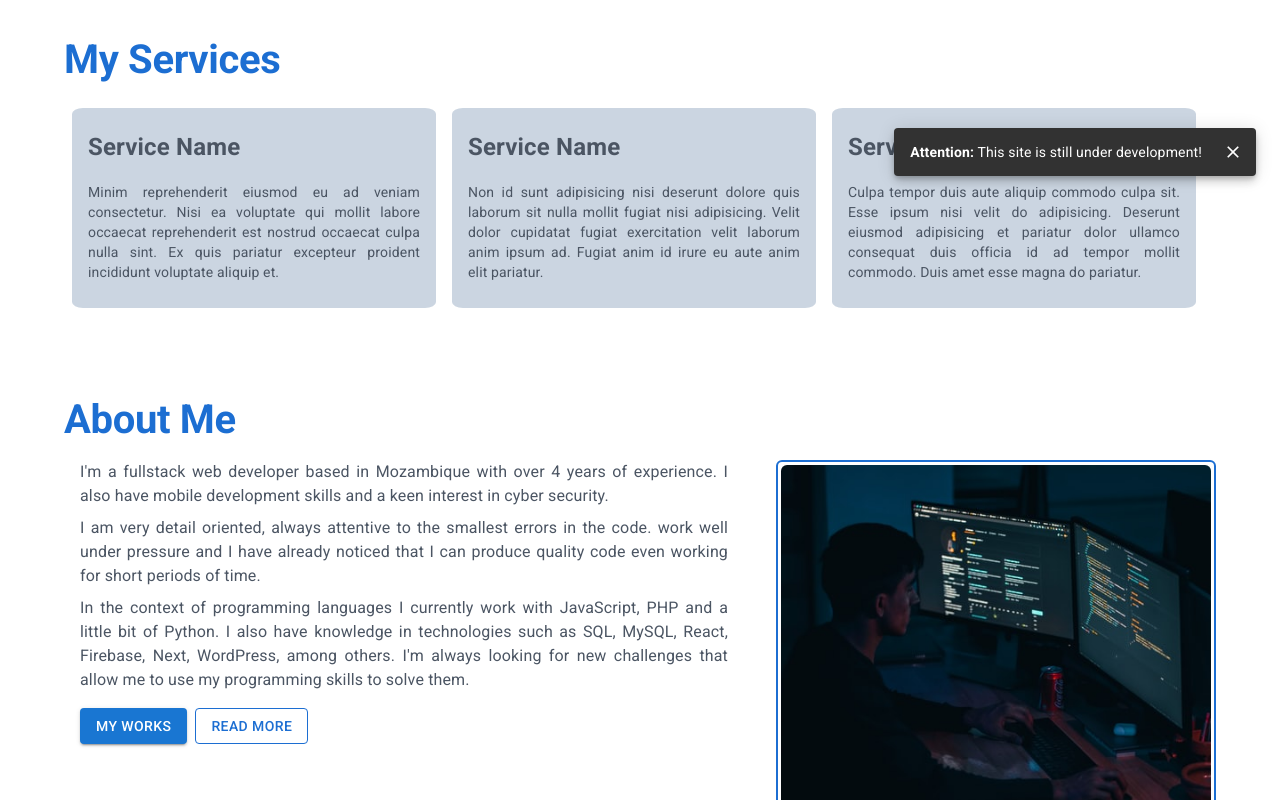
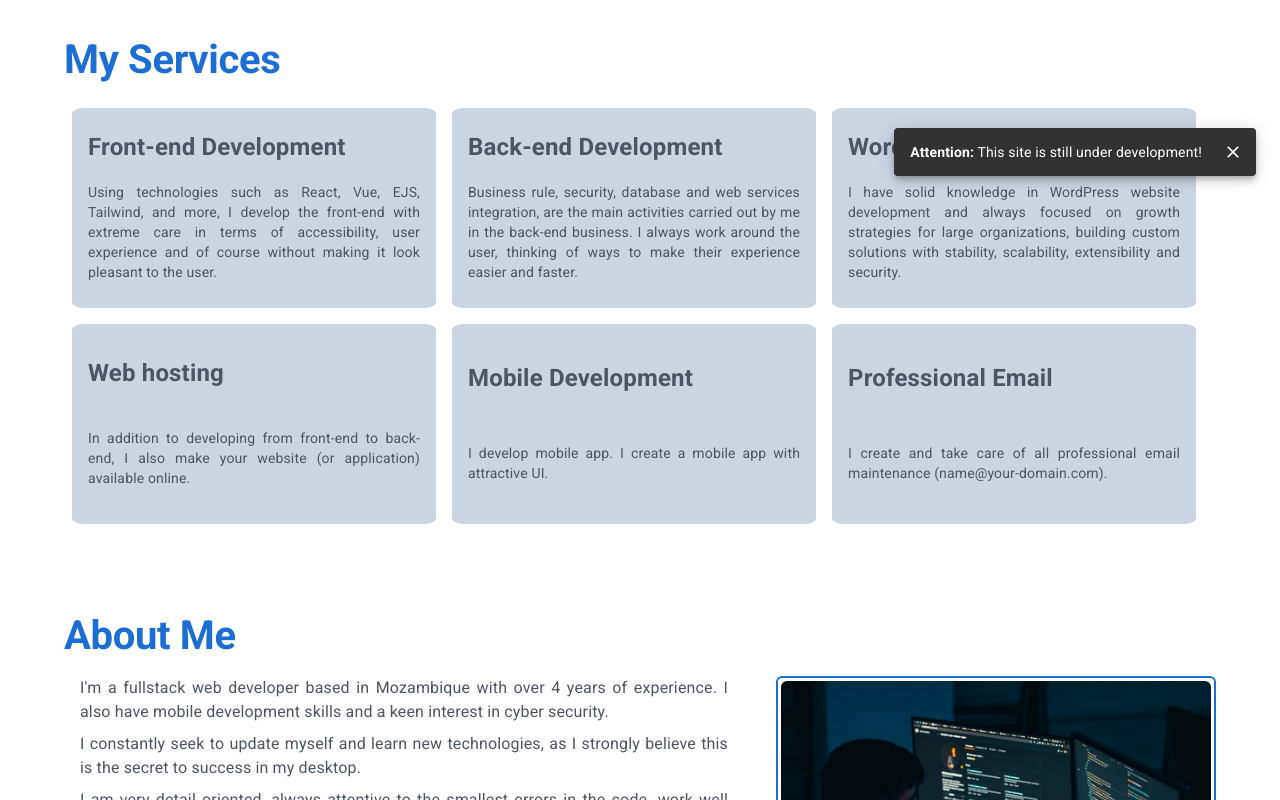
Before and after one commit to nairo-mudumane/react-portfolio-app, a React (Vite) app: page / in a window 1280 px wide. Shown: the part 600-1400 px from the top of the page. Built offline with nearby package versions, Linux system fonts and the light colour scheme.

Commit message:
updated services and about section

```diff
--- a/src/database/Services.ts
+++ b/src/database/Services.ts
@@ -4,20 +4,38 @@ import { v4 as uid4 } from "uuid";
 export const MY_SERVICES: IMyService[] = [
   {
     uid: uid4(),
-        title: "Service Name",
+    title: "Front-end Development",
     description:
-            "Minim reprehenderit eiusmod eu ad veniam consectetur. Nisi ea voluptate qui mollit labore occaecat reprehenderit est nostrud occaecat culpa nulla sint. Ex quis pariatur excepteur proident incididunt voluptate aliquip et.",
+      "Using technologies such as React, Vue, EJS, Tailwind, and more, I develop the front-end with extreme care in terms of accessibility, user experience and of course without making it look pleasant to the user.",
   },
   {
     uid: uid4(),
-        title: "Service Name",
+    title: "Back-end Development",
     description:
-            "Non id sunt adipisicing nisi deserunt dolore quis laborum sit nulla mollit fugiat nisi adipisicing. Velit dolor cupidatat fugiat exercitation velit laborum anim ipsum ad. Fugiat anim id irure eu aute anim elit pariatur.",
+      "Business rule, security, database and web services integration, are the main activities carried out by me in the back-end business. I always work around the user, thinking of ways to make their experience easier and faster.",
   },
   {
     uid: uid4(),
-        title: "Service Name",
+    title: "WordPress Development",
     description:
-            "Culpa tempor duis aute aliquip commodo culpa sit. Esse ipsum nisi velit do adipisicing. Deserunt eiusmod adipisicing et pariatur dolor ullamco consequat duis officia id ad tempor mollit commodo. Duis amet esse magna do pariatur.",
+      "I have solid knowledge in WordPress website development and always focused on growth strategies for large organizations, building custom solutions with stability, scalability, extensibility and security.",
+  },
+  {
+    uid: uid4(),
+    title: "Web hosting",
+    description:
+      "In addition to developing from front-end to back-end, I also make your website (or application) available online.",
+  },
+  {
+    uid: uid4(),
+    title: "Mobile Development",
+    description:
+      "I develop mobile app. I create a mobile app with attractive UI.",
+  },
+  {
+    uid: uid4(),
+    title: "Professional Email",
+    description:
+      "I create and take care of all professional email maintenance (name@your-domain.com).",
   },
 ];
--- a/src/pages/Home/sections/About.tsx
+++ b/src/pages/Home/sections/About.tsx
@@ -30,28 +30,30 @@ export const About = () => {
                 animateIn="animate__fadeIn"
               >
                 <Typography variant="body1" className="text">
-                                    I'm a fullstack web developer based in
-                                    Mozambique with over 4 years of experience.
-                                    I also have mobile development skills and a
-                                    keen interest in cyber security.
+                  I'm a fullstack web developer based in Mozambique with over 4
+                  years of experience. I also have mobile development skills and
+                  a keen interest in cyber security.
                 </Typography>
 
                 <Typography variant="body1" className="text">
-                                    I am very detail oriented, always attentive
-                                    to the smallest errors in the code. work
-                                    well under pressure and I have already
-                                    noticed that I can produce quality code even
-                                    working for short periods of time.
+                  I constantly seek to update myself and learn new technologies,
+                  as I strongly believe this is the secret to success in my
+                  desktop.
                 </Typography>
 
                 <Typography variant="body1" className="text">
-                                    In the context of programming languages I
-                                    currently work with JavaScript, PHP and a
-                                    little bit of Python. I also have knowledge
-                                    in technologies such as SQL, MySQL, React,
-                                    Firebase, Next, WordPress, among others. I'm
-                                    always looking for new challenges that allow
-                                    me to use my programming skills to solve
+                  I am very detail oriented, always attentive to the smallest
+                  errors in the code. work well under pressure and I have
+                  already noticed that I can produce quality code even working
+                  for short periods of time.
+                </Typography>
+
+                <Typography variant="body1" className="text">
+                  In the context of programming languages I currently work with
+                  JavaScript, PHP and a little bit of Python. I also have
+                  knowledge in technologies such as SQL, MySQL, React, Firebase,
+                  Next, WordPress, among others. I'm always looking for new
+                  challenges that allow me to use my programming skills to solve
                   them.
                 </Typography>
               </ScrollAnimation>
@@ -62,11 +64,8 @@ export const About = () => {
                   duration={0.5}
                   animateIn="animate__flipInX"
                 >
-                                    <NavLink to="#" className="link">
-                                        <Button
-                                            variant="contained"
-                                            className="btn"
-                                        >
+                  <NavLink to="/works" className="link">
+                    <Button variant="contained" className="btn">
                       My Works
                     </Button>
                   </NavLink>
@@ -77,11 +76,8 @@ export const About = () => {
                   duration={0.8}
                   animateIn="animate__flipInX"
                 >
-                                    <NavLink to="#" className="link">
-                                        <Button
-                                            variant="outlined"
-                                            className="btn outlined"
-                                        >
+                  <NavLink to="/about" className="link">
+                    <Button variant="outlined" className="btn outlined">
                       Read More
                     </Button>
                   </NavLink>
--- a/src/pages/Home/sections/Services.tsx
+++ b/src/pages/Home/sections/Services.tsx
@@ -25,7 +25,7 @@ export const Services = () => {
               <Box className="item" key={service.uid}>
                 <ScrollAnimation
                   animateOnce
-                                    duration={index + 0.3}
+                  duration={index < 2 ? index + 0.3 : 0.8}
                   animateIn="animate__zoomIn"
                 >
                   <CardService service={service} />
```
Lines whose indentation alone changed are shown as unchanged.
